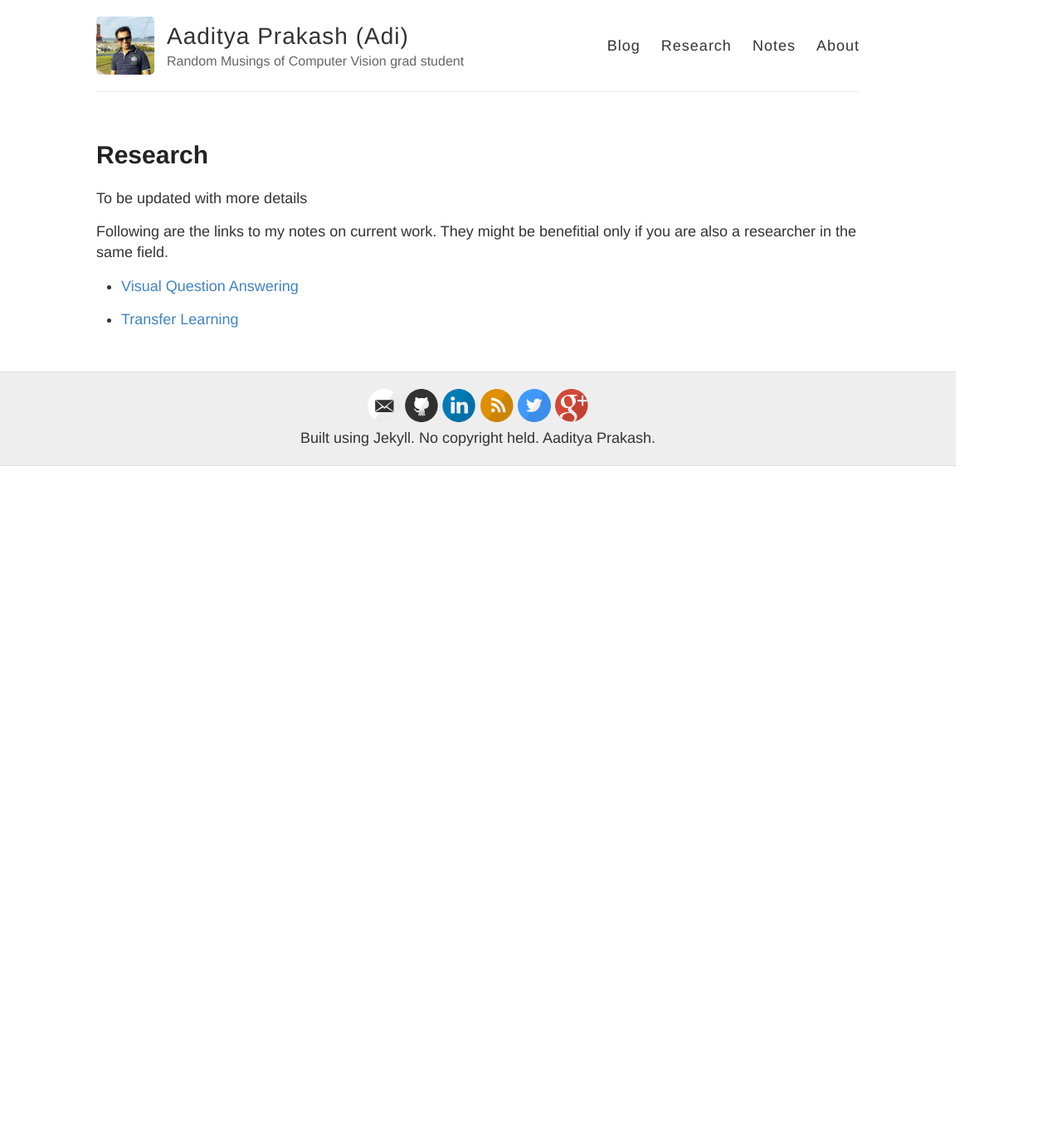
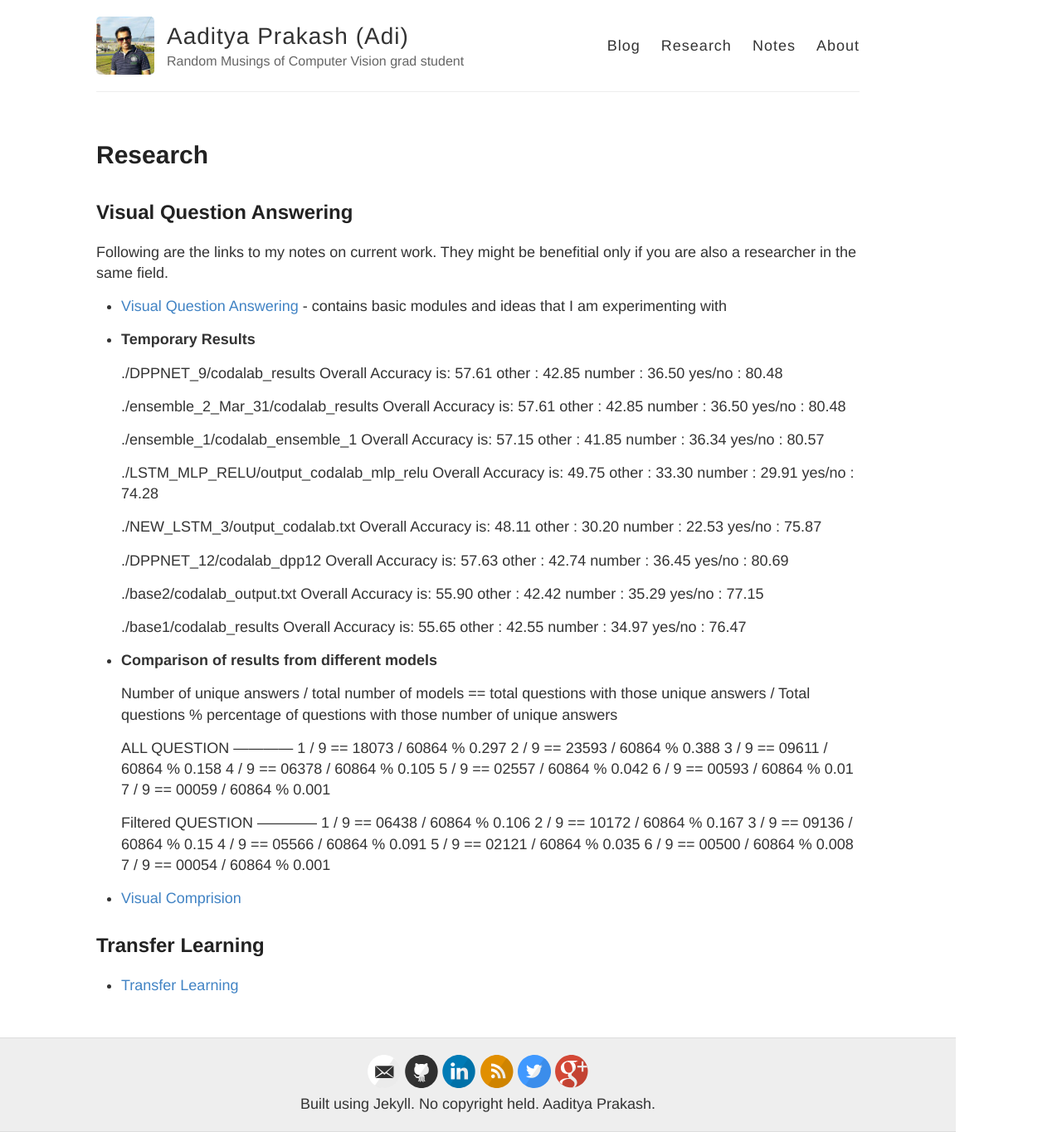
Before and after one commit to iamaaditya/iamaaditya.github.io, a Jekyll site: the page built from research/index.md, in a window 1280 px wide. Shown: the whole page at 83% size. Built offline with Jekyll 4.4.1, drawn with Linux system fonts in a browser that asks for light colours; before the commit the page ends 900 px from its top, so only the background shows below that.

Commit message:
added some results to the research page

```diff
--- a/research/index.md
+++ b/research/index.md
@@ -6,10 +6,62 @@ dsq_thread_id:
   -
 ---
 
-To be updated with more details
+
+## Visual Question Answering
 
 Following are the links to my notes on current work. They might be benefitial only if you are also a researcher in the same field.
 
- * [Visual Question Answering]( {{site.baseurl}}/notes/research/vqa/ )
+ * [Visual Question Answering]( {{site.baseurl}}/notes/research/vqa/ ) - contains basic modules and ideas that I am experimenting with
+
+
+ * __Temporary Results__
+
+    ./DPPNET_9/codalab_results                  Overall Accuracy is: 57.61 other : 42.85 number : 36.50 yes/no : 80.48
+
+    ./ensemble_2_Mar_31/codalab_results         Overall Accuracy is: 57.61 other : 42.85 number : 36.50 yes/no : 80.48
+
+    ./ensemble_1/codalab_ensemble_1             Overall Accuracy is: 57.15 other : 41.85 number : 36.34 yes/no : 80.57
+
+    ./LSTM_MLP_RELU/output_codalab_mlp_relu     Overall Accuracy is: 49.75 other : 33.30 number : 29.91 yes/no : 74.28
+
+    ./NEW_LSTM_3/output_codalab.txt             Overall Accuracy is: 48.11 other : 30.20 number : 22.53 yes/no : 75.87
+
+    ./DPPNET_12/codalab_dpp12                   Overall Accuracy is: 57.63 other : 42.74 number : 36.45 yes/no : 80.69
+
+    ./base2/codalab_output.txt                  Overall Accuracy is: 55.90 other : 42.42 number : 35.29 yes/no : 77.15
+
+    ./base1/codalab_results                     Overall Accuracy is: 55.65 other : 42.55 number : 34.97 yes/no : 76.47
+
+
+ * __Comparison of results from different models__
+
+    Number of unique answers / total number of models  == total questions with those unique answers / Total questions  % percentage of questions with those number of unique answers
+
+    ALL QUESTION
+    ------------
+    1 / 9  ==  18073 / 60864  %  0.297
+    2 / 9  ==  23593 / 60864  %  0.388
+    3 / 9  ==  09611 / 60864  %  0.158
+    4 / 9  ==  06378 / 60864  %  0.105
+    5 / 9  ==  02557 / 60864  %  0.042
+    6 / 9  ==  00593 / 60864  %  0.01
+    7 / 9  ==  00059 / 60864  %  0.001
+
+
+
+    Filtered QUESTION
+    ------------
+    1 / 9  ==  06438 / 60864  %  0.106
+    2 / 9  ==  10172 / 60864  %  0.167
+    3 / 9  ==  09136 / 60864  %  0.15
+    4 / 9  ==  05566 / 60864  %  0.091
+    5 / 9  ==  02121 / 60864  %  0.035
+    6 / 9  ==  00500 / 60864  %  0.008
+    7 / 9  ==  00054 / 60864  %  0.001
+
+
+  * [Visual Comprision](http://gpgpu.cs-i.brandeis.edu/shankar/submissions_vqa/project_comparison/comparison_mar31.html)
+
+## Transfer Learning
 
  * [Transfer Learning]({{site.baseurl}}/notes/research/transfer/ )
```
Also changed, not shown: notes/alphago/index.md (+1 -0 lines), notes/deep_learning/index.md (+1 -0 lines), 2 other files.
